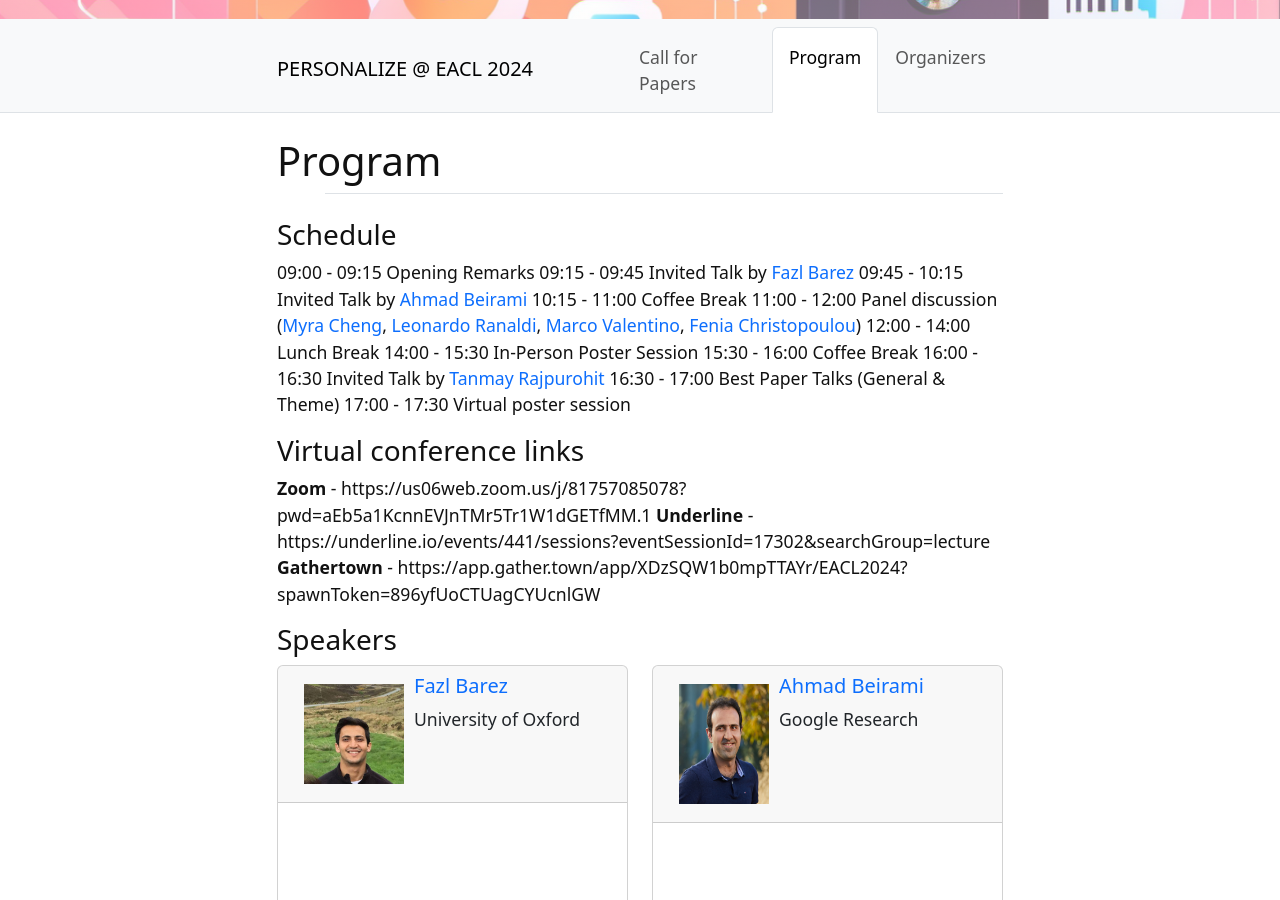
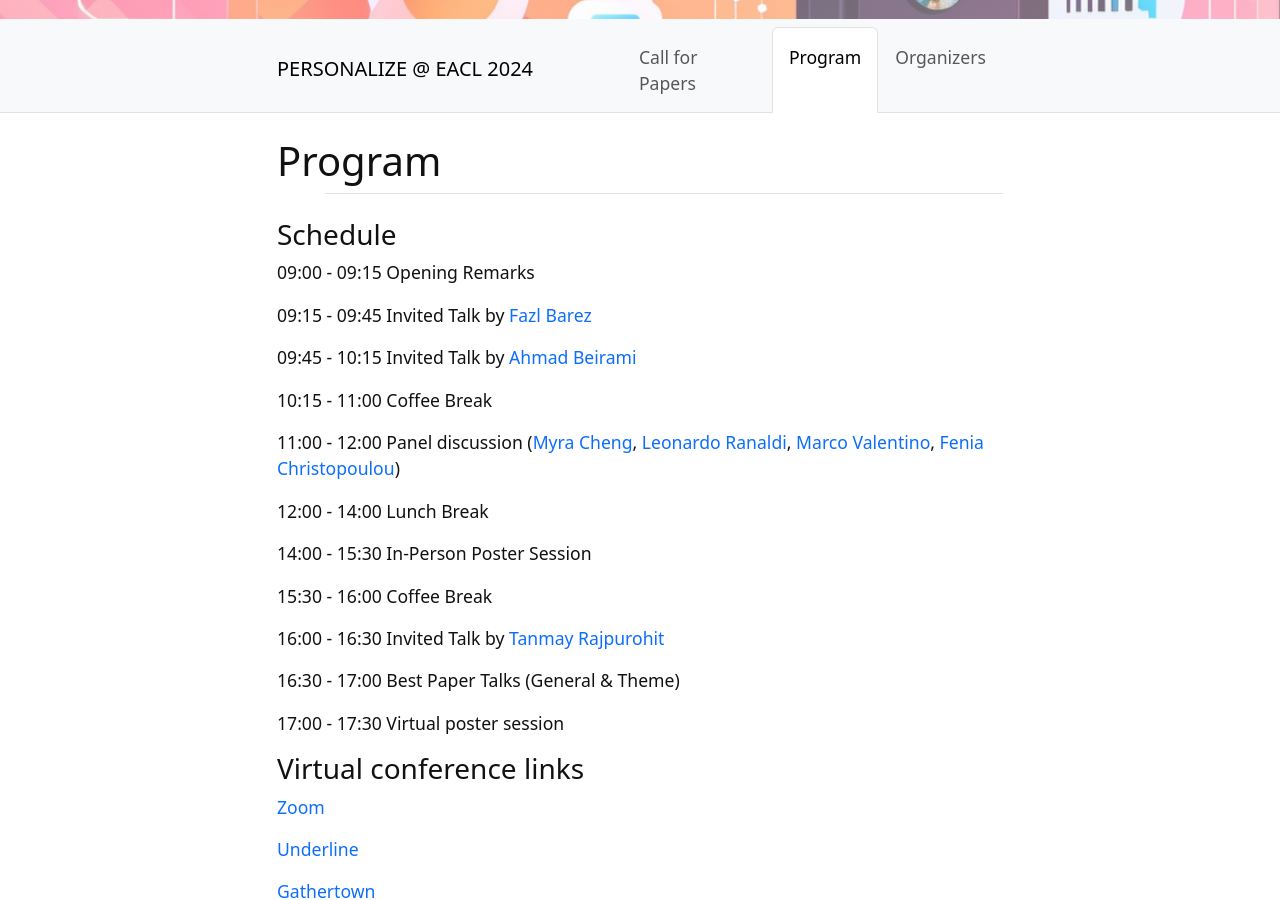
Before and after one commit to genpersonalization/genpersonalization.github.io, a Jekyll site: the page built from content/1-program.md, in a window 1280 px wide and 900 px high, scrolled down 235 px. Built offline with Jekyll 4.4.1, drawn with Linux system fonts in a browser that asks for light colours; some of the changed lines change nothing that is shown.

Commit message:
grammar fix

```diff
--- a/content/1-program.md
+++ b/content/1-program.md
@@ -7,22 +7,34 @@ nav: Program
 ### Schedule
 
 09:00 - 09:15 Opening Remarks
+
 09:15 - 09:45 Invited Talk by <a href="https://fbarez.github.io/">Fazl Barez</a>
+
 09:45 - 10:15 Invited Talk by <a href="https://sites.google.com/view/beirami">Ahmad Beirami</a>
+
 10:15 - 11:00 Coffee Break
+
 11:00 - 12:00 Panel discussion (<a href="https://myracheng.github.io">Myra Cheng</a>, <a href="https://www.linkedin.com/in/leonardo-ranaldi-848645175/?originalSubdomain=it">Leonardo Ranaldi</a>, <a href="https://www.marcovalentino.net">Marco Valentino</a>, <a href="https://fenchri.github.io">Fenia Christopoulou</a>)
+
 12:00 - 14:00 Lunch Break
+
 14:00 - 15:30 In-Person Poster Session
+
 15:30 - 16:00 Coffee Break
+
 16:00 - 16:30 Invited Talk by <a href="http://tanmay.one">Tanmay Rajpurohit</a>
+
 16:30 - 17:00 Best Paper Talks (General & Theme)
+
 17:00 - 17:30 Virtual poster session
 
 ### Virtual conference links
 
-**Zoom** - https://us06web.zoom.us/j/81757085078?pwd=aEb5a1KcnnEVJnTMr5Tr1W1dGETfMM.1
-**Underline** - https://underline.io/events/441/sessions?eventSessionId=17302&searchGroup=lecture
-**Gathertown** - https://app.gather.town/app/XDzSQW1b0mpTTAYr/EACL2024?spawnToken=896yfUoCTUagCYUcnlGW
+<a href="https://us06web.zoom.us/j/81757085078?pwd=aEb5a1KcnnEVJnTMr5Tr1W1dGETfMM.1">Zoom</a>
+
+<a href="https://underline.io/events/441/sessions?eventSessionId=17302&searchGroup=lecture">Underline</a>
+
+<a href="https://app.gather.town/app/XDzSQW1b0mpTTAYr/EACL2024?spawnToken=896yfUoCTUagCYUcnlGW">Gathertown</a>
 
 ### Speakers
 {% include speakers.html %}
```
